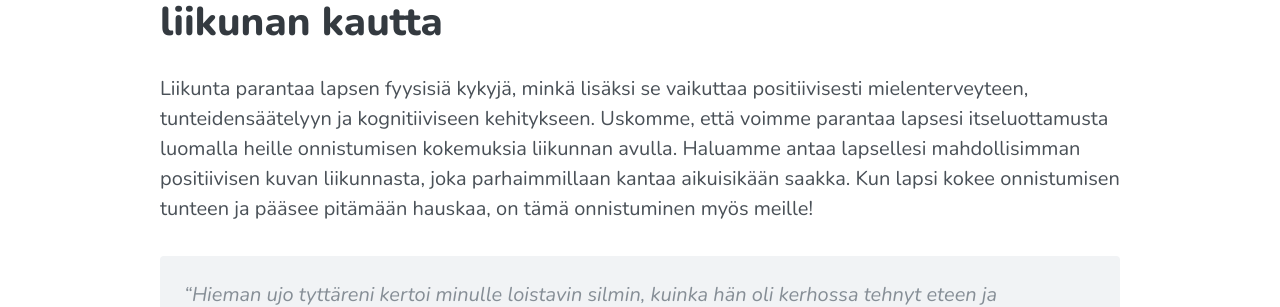
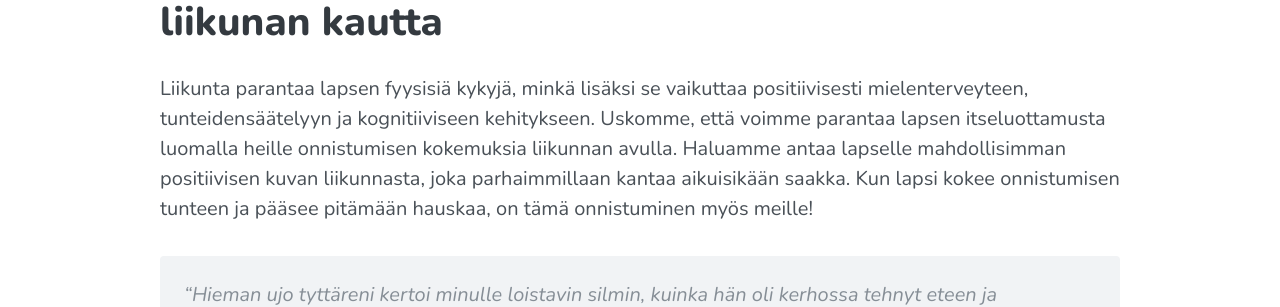
Before and after one commit to Funktum/weemove, a Jekyll site: the page built from _pages/home.md, in a window 1280 px wide and 900 px high, scrolled down 892 px. Shown: the part 185-492 px from the top of the window. Built offline with Jekyll 4.4.1, drawn with Linux system fonts in a browser that asks for light colours; our own code applies the rules of GitHub Pages for plain Markdown files; a script that is not in the unit is left out.

Commit message:
Update home.md

```diff
--- a/_pages/home.md
+++ b/_pages/home.md
@@ -11,7 +11,7 @@ hero_btn_text: WEE-kerhot
 ---
 # Tarjoamme lapselle onnistumisia ohjatun liikunan kautta
 
-Liikunta parantaa lapsen fyysisiä kykyjä, minkä lisäksi se vaikuttaa positiivisesti mielenterveyteen, tunteidensäätelyyn ja kognitiiviseen kehitykseen. Uskomme, että voimme parantaa lapsesi itseluottamusta luomalla heille onnistumisen kokemuksia liikunnan avulla. Haluamme antaa lapsellesi mahdollisimman positiivisen kuvan liikunnasta, joka parhaimmillaan kantaa aikuisikään saakka. Kun lapsi kokee onnistumisen tunteen ja pääsee pitämään hauskaa, on tämä onnistuminen myös meille!
+Liikunta parantaa lapsen fyysisiä kykyjä, minkä lisäksi se vaikuttaa positiivisesti mielenterveyteen, tunteidensäätelyyn ja kognitiiviseen kehitykseen. Uskomme, että voimme parantaa lapsen itseluottamusta luomalla heille onnistumisen kokemuksia liikunnan avulla. Haluamme antaa lapselle mahdollisimman positiivisen kuvan liikunnasta, joka parhaimmillaan kantaa aikuisikään saakka. Kun lapsi kokee onnistumisen tunteen ja pääsee pitämään hauskaa, on tämä onnistuminen myös meille!
 
 >“Hieman ujo tyttäreni kertoi minulle loistavin silmin, kuinka hän oli kerhossa tehnyt eteen ja taaksepäin voltteja. Te olette kannustaneet häntä hyvällä tavalla ja luoneet turvallisen ilmapiirin, jossa hän uskalsi kokeilla sellaisia asioita, joita en olisi koskaan ajatellut hänen uskaltavan.”
 >–&nbsp;Lapsen äiti
```
